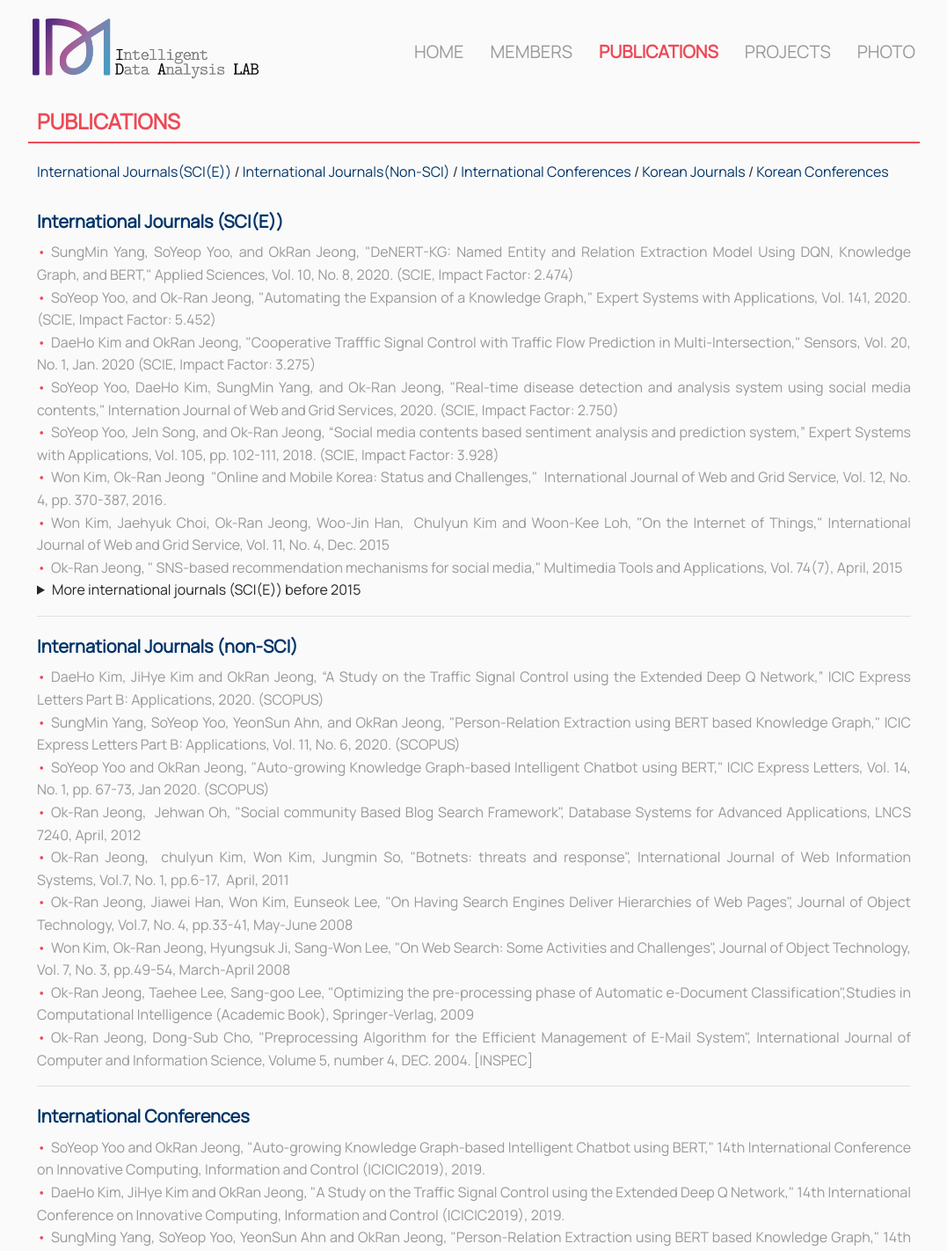
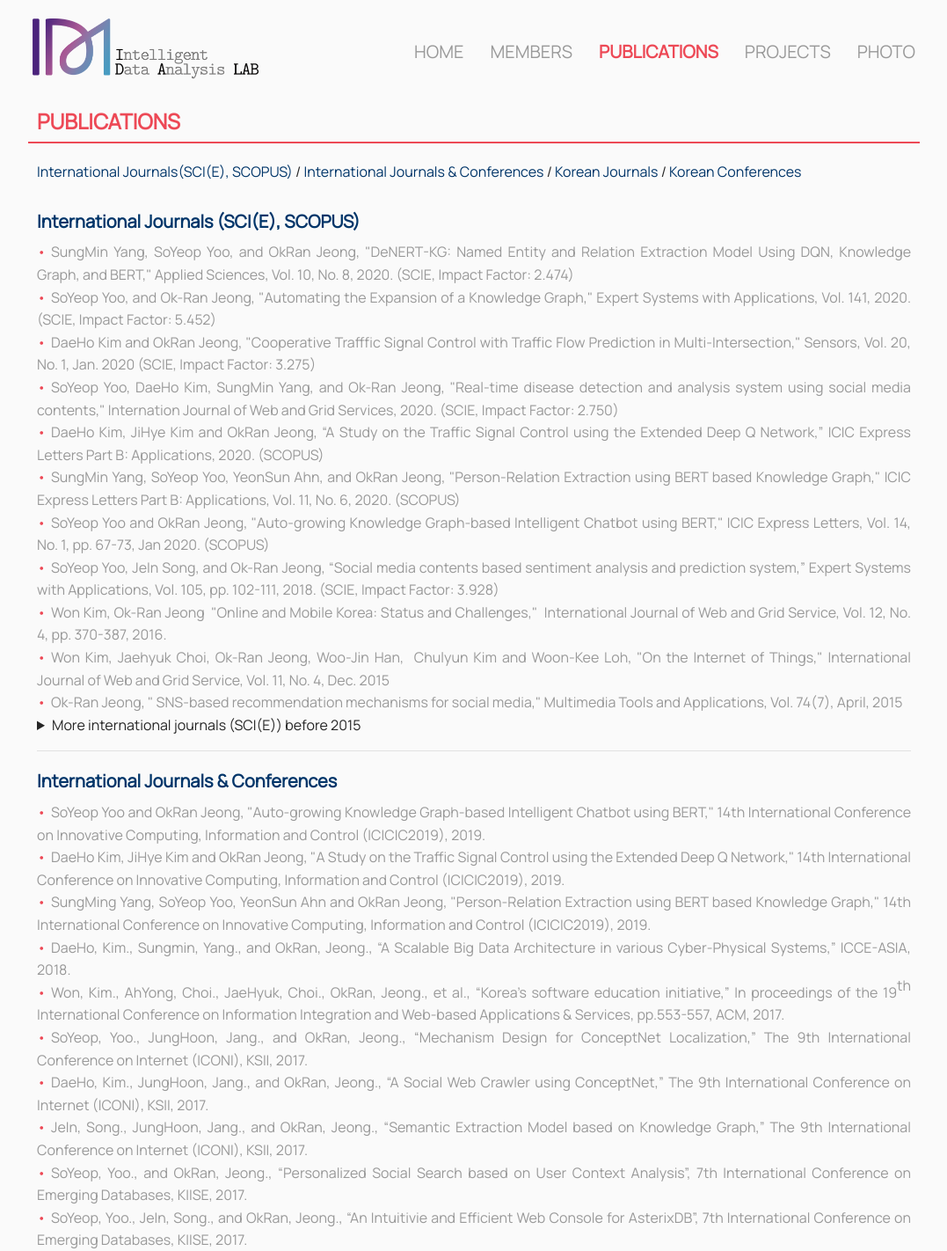
Before and after one commit to IDALab-Gachon/idalab, a React (Create React App) app: page /publications in a window 1280 px wide. Shown: the top 1422 px of the page at 88% size, without its empty margins (101-1178 px from the left). Built offline with nearby package versions, Linux system fonts and the light colour scheme.

Commit message:
Modify the category of Publications

```diff
--- a/src/Pages/Publications.js
+++ b/src/Pages/Publications.js
@@ -54,19 +54,11 @@ const Publications = () => {
       </PubTitle>
       <ListContainer>
         <a href="#int_journals_sci" target="_self" rel="noopener noreferrer">
-          International Journals(SCI(E))
-        </a>{" "}
-        /{" "}
-        <a
-          href="#int_journals_non_sci"
-          target="_self"
-          rel="noopener noreferrer"
-        >
-          International Journals(Non-SCI)
+          International Journals(SCI(E), SCOPUS)
         </a>{" "}
         /{" "}
         <a href="#int_conf" target="_self" rel="noopener noreferrer">
-          International Conferences
+          International Journals & Conferences
         </a>{" "}
         /{" "}
         <a href="#kor_journals" target="_self" rel="noopener noreferrer">
@@ -79,7 +71,7 @@ const Publications = () => {
         <br />
         <br />
         <div className="int_journals_sci">
-          <ListTitle>International Journals (SCI(E))</ListTitle>
+          <ListTitle>International Journals (SCI(E), SCOPUS)</ListTitle>
           <PubList>
             <PubListItem>
               SungMin Yang, SoYeop Yoo, and OkRan Jeong, "DeNERT-KG: Named
@@ -102,6 +94,22 @@ const Publications = () => {
               disease detection and analysis system using social media
               contents," Internation Journal of Web and Grid Services, 2020.
               (SCIE, <b>Impact Factor: 2.750</b>)
+            </PubListItem>
+            <PubListItem>
+              DaeHo Kim, JiHye Kim and OkRan Jeong, “A Study on the Traffic
+              Signal Control using the Extended Deep Q Network,” ICIC Express
+              Letters Part B: Applications, 2020. (SCOPUS)
+            </PubListItem>
+            <PubListItem>
+              SungMin Yang, SoYeop Yoo, YeonSun Ahn, and OkRan Jeong,
+              "Person-Relation Extraction using BERT based Knowledge Graph,"
+              ICIC Express Letters Part B: Applications, Vol. 11, No. 6, 2020.
+              (SCOPUS)
+            </PubListItem>
+            <PubListItem>
+              SoYeop Yoo and OkRan Jeong, "Auto-growing Knowledge Graph-based
+              Intelligent Chatbot using BERT," ICIC Express Letters, Vol. 14,
+              No. 1, pp. 67-73, Jan 2020. (SCOPUS)
             </PubListItem>
             <PubListItem>
               SoYeop Yoo, JeIn Song, and Ok-Ran Jeong, “Social media contents
@@ -244,62 +252,8 @@ const Publications = () => {
           </details>
         </div>
         <hr />
-        <div className="int_journals_non_sci">
-          <ListTitle>International Journals (non-SCI)</ListTitle>
-          <PubList>
-            <PubListItem>
-              DaeHo Kim, JiHye Kim and OkRan Jeong, “A Study on the Traffic
-              Signal Control using the Extended Deep Q Network,” ICIC Express
-              Letters Part B: Applications, 2020. (SCOPUS)
-            </PubListItem>
-            <PubListItem>
-              SungMin Yang, SoYeop Yoo, YeonSun Ahn, and OkRan Jeong,
-              "Person-Relation Extraction using BERT based Knowledge Graph,"
-              ICIC Express Letters Part B: Applications, Vol. 11, No. 6, 2020.
-              (SCOPUS)
-            </PubListItem>
-            <PubListItem>
-              SoYeop Yoo and OkRan Jeong, "Auto-growing Knowledge Graph-based
-              Intelligent Chatbot using BERT," ICIC Express Letters, Vol. 14,
-              No. 1, pp. 67-73, Jan 2020. (SCOPUS)
-            </PubListItem>
-            <PubListItem>
-              Ok-Ran Jeong,&nbsp;&nbsp;Jehwan Oh, "Social community Based Blog
-              Search Framework", Database Systems for Advanced Applications,
-              LNCS 7240, April,&nbsp;2012
-            </PubListItem>
-            <PubListItem>
-              Ok-Ran Jeong,&nbsp;&nbsp;chulyun Kim, Won Kim, Jungmin So,
-              "Botnets: threats and response", International Journal of Web
-              Information Systems, Vol.7, No. 1, pp.6-17, &nbsp;April, 2011
-            </PubListItem>
-            <PubListItem>
-              Ok-Ran Jeong,&nbsp;Jiawei Han, Won Kim, Eunseok Lee, "On Having
-              Search Engines Deliver Hierarchies of Web Pages", Journal of
-              Object Technology, Vol.7, No. 4, pp.33-41, May-June 2008
-            </PubListItem>
-            <PubListItem>
-              Won Kim, Ok-Ran Jeong, Hyungsuk Ji, Sang-Won Lee, "On Web Search:
-              Some Activities and Challenges", Journal of Object Technology,
-              Vol. 7, No. 3, pp.49-54, March-April 2008
-            </PubListItem>
-            <PubListItem>
-              Ok-Ran Jeong,&nbsp;Taehee Lee, Sang-goo Lee, "Optimizing the
-              pre-processing phase of Automatic e-Document
-              Classification",Studies in Computational Intelligence (Academic
-              Book), Springer-Verlag, 2009
-            </PubListItem>
-            <PubListItem>
-              Ok-Ran Jeong,&nbsp;Dong-Sub Cho, "Preprocessing Algorithm for the
-              Efficient Management of E-Mail System",&nbsp;International Journal
-              of Computer and Information Science, Volume 5, number 4, DEC.
-              2004. [INSPEC]
-            </PubListItem>
-          </PubList>
-        </div>
-        <hr />
         <div className="int_conf">
-          <ListTitle>International Conferences</ListTitle>
+          <ListTitle>International Journals & Conferences</ListTitle>
           <PubList>
             <PubListItem>
               SoYeop Yoo and OkRan Jeong, "Auto-growing Knowledge Graph-based
@@ -393,10 +347,25 @@ const Publications = () => {
                 2012, Paris, France
               </PubListItem>
               <PubListItem>
+                Ok-Ran Jeong,&nbsp;Jiawei Han, Won Kim, Eunseok Lee, "On Having
+                Search Engines Deliver Hierarchies of Web Pages", Journal of
+                Object Technology, Vol.7, No. 4, pp.33-41, May-June 2008
+              </PubListItem>
+              <PubListItem>
                 Ok-Ran Jeong, Jehwan Oh, "Social Community Based Blog Search
                 Framework" SNSM 2012 (Third international Workshop on Social
                 Networks and Social Web Mining) LNCS 7240, April, 2012, Busan,
                 Korea
+              </PubListItem>
+              <PubListItem>
+                Ok-Ran Jeong,&nbsp;&nbsp;Jehwan Oh, "Social community Based Blog
+                Search Framework", Database Systems for Advanced Applications,
+                LNCS 7240, April,&nbsp;2012
+              </PubListItem>
+              <PubListItem>
+                Ok-Ran Jeong,&nbsp;&nbsp;chulyun Kim, Won Kim, Jungmin So,
+                "Botnets: threats and response", International Journal of Web
+                Information Systems, Vol.7, No. 1, pp.6-17, &nbsp;April, 2011
               </PubListItem>
               <PubListItem>
                 Won Kim,&nbsp;Ok-Ran Jeong, Chulyun Kim, Jungmin So, "On
@@ -424,6 +393,13 @@ const Publications = () => {
                 Learning), Aug. 2009, Aachen, Germany
               </PubListItem>
               <PubListItem>
+                Ok-Ran Jeong,&nbsp;Taehee Lee, Sang-goo Lee, "Optimizing the
+                pre-processing phase of Automatic e-Document
+                Classification",Studies in Computational Intelligence (Academic
+                Book), Springer-Verlag, 2009
+              </PubListItem>
+
+              <PubListItem>
                 Ok-Ran Jeong, Seunghwa Lee, Eunseok Lee, "A Framework for
                 Automatic Topic Discovery on SubWebs", &nbsp;FSKD'08( the 5
                 <sup>th</sup>&nbsp;International Conference on Fuzzy Systems and
@@ -436,6 +412,12 @@ const Publications = () => {
                 International Conference on Web base Learning), Aug. 2008,
                 Jinhua, China.
               </PubListItem>
+              <PubListItem>
+                Won Kim, Ok-Ran Jeong, Hyungsuk Ji, Sang-Won Lee, "On Web
+                Search: Some Activities and Challenges", Journal of Object
+                Technology, Vol. 7, No. 3, pp.49-54, March-April 2008
+              </PubListItem>
+
               <PubListItem>
                 Dongjoo Lee,&nbsp;Ok-Ran Jeong, Sang-goo Lee, "Opinion Mining of
                 Customer Feedback Data on the Web", ICUIMC2008(International
@@ -476,6 +458,12 @@ const Publications = () => {
                 e-Document&nbsp;Classification", IEEE PRIWEC (The First Pacific
                 Rim International Workshop on Electronic Commerce),
                 March&nbsp;2006, Tokyo, Japan.
+              </PubListItem>
+              <PubListItem>
+                Ok-Ran Jeong,&nbsp;Dong-Sub Cho, "Preprocessing Algorithm for
+                the Efficient Management of E-Mail System",&nbsp;International
+                Journal of Computer and Information Science, Volume 5, number 4,
+                DEC. 2004. [INSPEC]
               </PubListItem>
               <PubListItem>
                 Ok-Ran Jeong,&nbsp;Dong-Sub Cho, "A Personalized Recommendation
```
